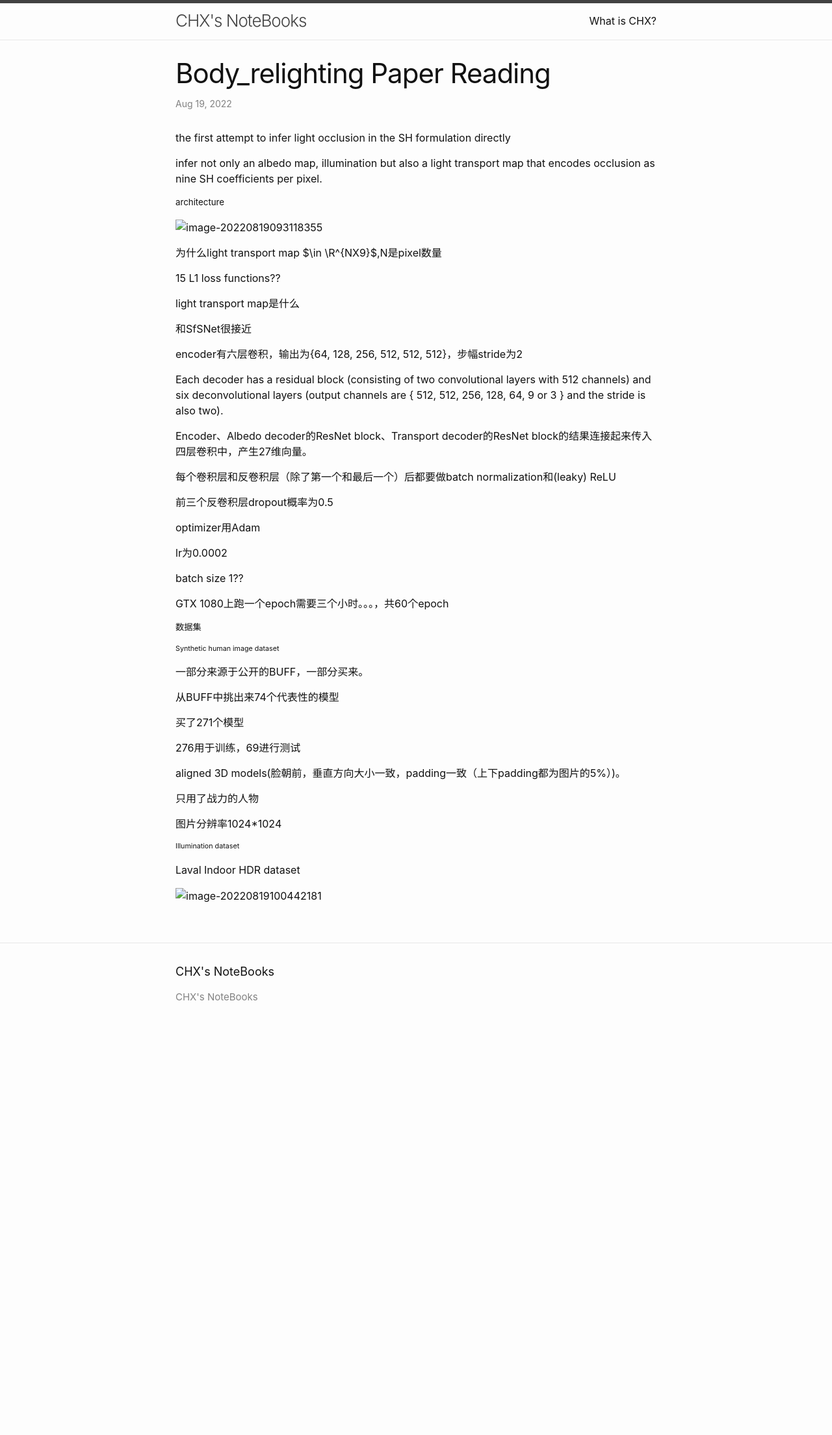
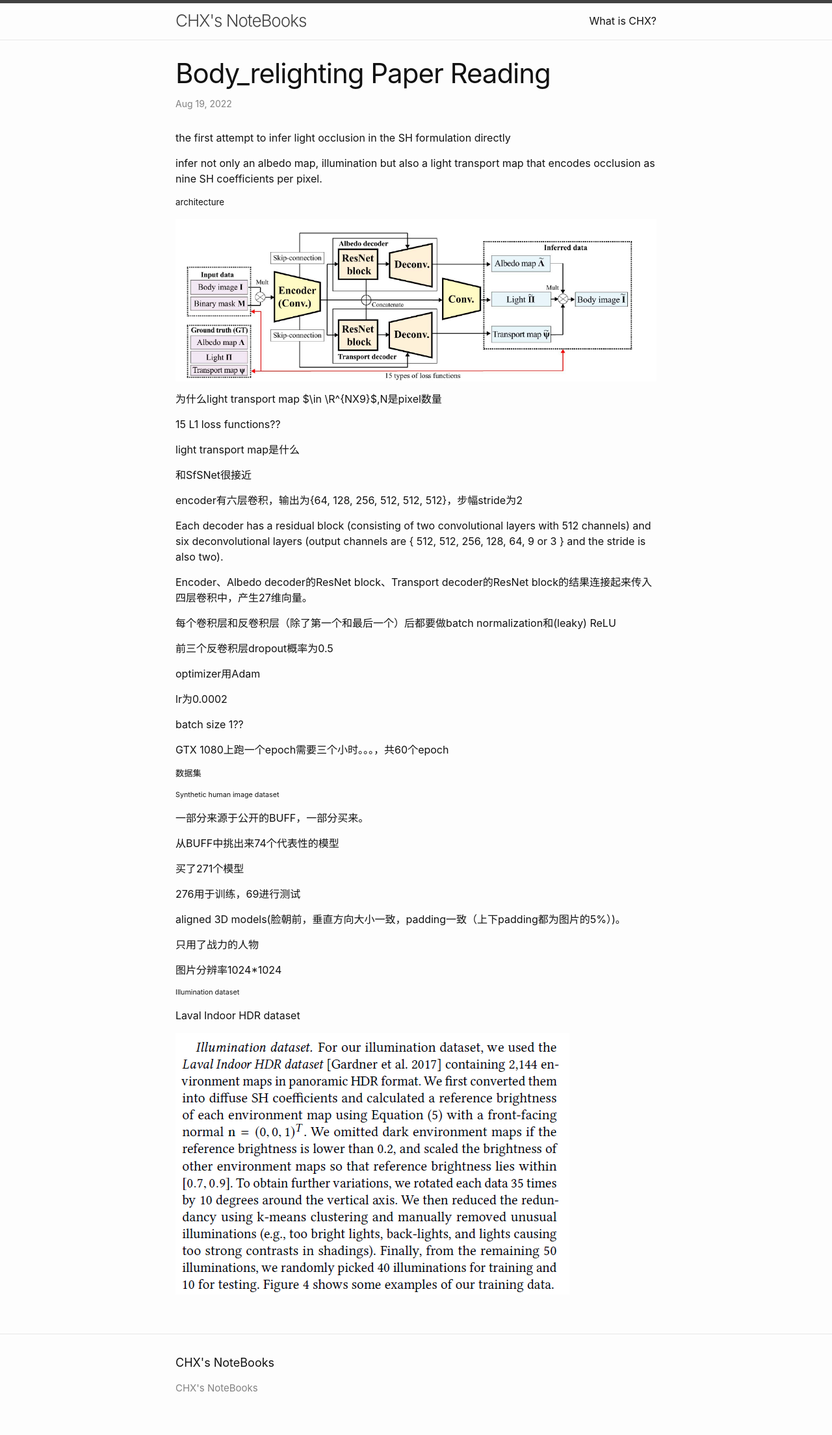
Before and after one commit to ChaosHarmoniX/Notebook, a Jekyll site: the page built from _posts/2022-8-19-body_relighting-Paper-Reading.md, in a window 1280 px wide. Shown: the whole page at 65% size. Built offline with Jekyll 4.4.1, drawn with Linux system fonts in a browser that asks for light colours; our own code applies the rules of GitHub Pages for plain Markdown files; before the commit the page ends 1607 px from its top, so only the background shows below that.

Commit message:
body relight learning

```diff
--- a/_posts/2022-8-19-body_relighting-Paper-Reading.md
+++ b/_posts/2022-8-19-body_relighting-Paper-Reading.md
@@ -4,7 +4,7 @@ infer not only an albedo map, illumination but also a light transport map that e
 
 ##### architecture
 
-![image-20220819093118355](..\assets\image-20220819093118355.png)
+![image-20220819093118355](https://chaosharmonix.github.io\Notebook\assets\images\image-20220819093118355.png)
 
 为什么light transport map $\in \R^{NX9}$,N是pixel数量
 
@@ -54,4 +54,4 @@ aligned 3D models(脸朝前，垂直方向大小一致，padding一致（上下p
 
 Laval Indoor HDR dataset
 
-![image-20220819100442181](..\assets\image-20220819100442181.png)
+![image-20220819100442181](https://chaosharmonix.github.io\Notebook\assets\images\image-20220819100442181.png)
```
Also changed, not shown: assets/images/image-20220819093118355.png (renamed from assets/image-20220819093118355.png), assets/images/image-20220819100442181.png (renamed from assets/image-20220819100442181.png).
